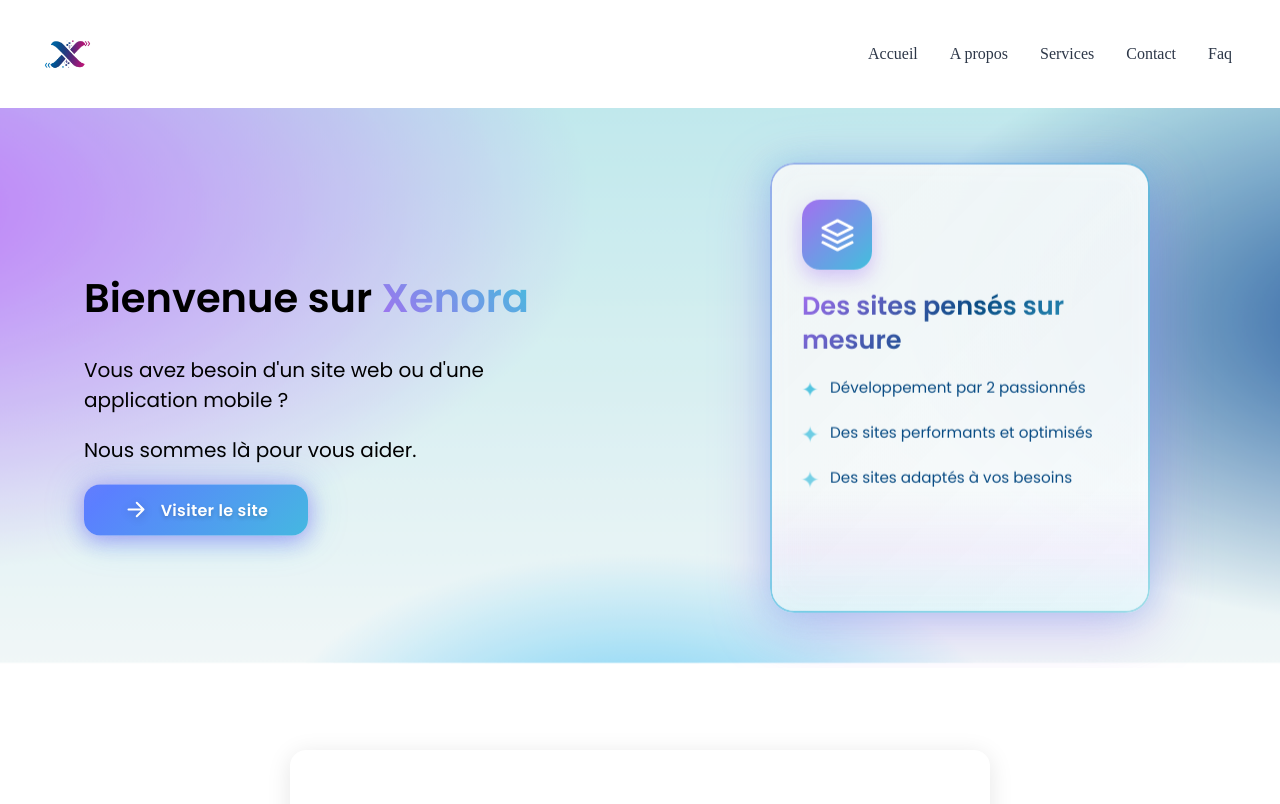
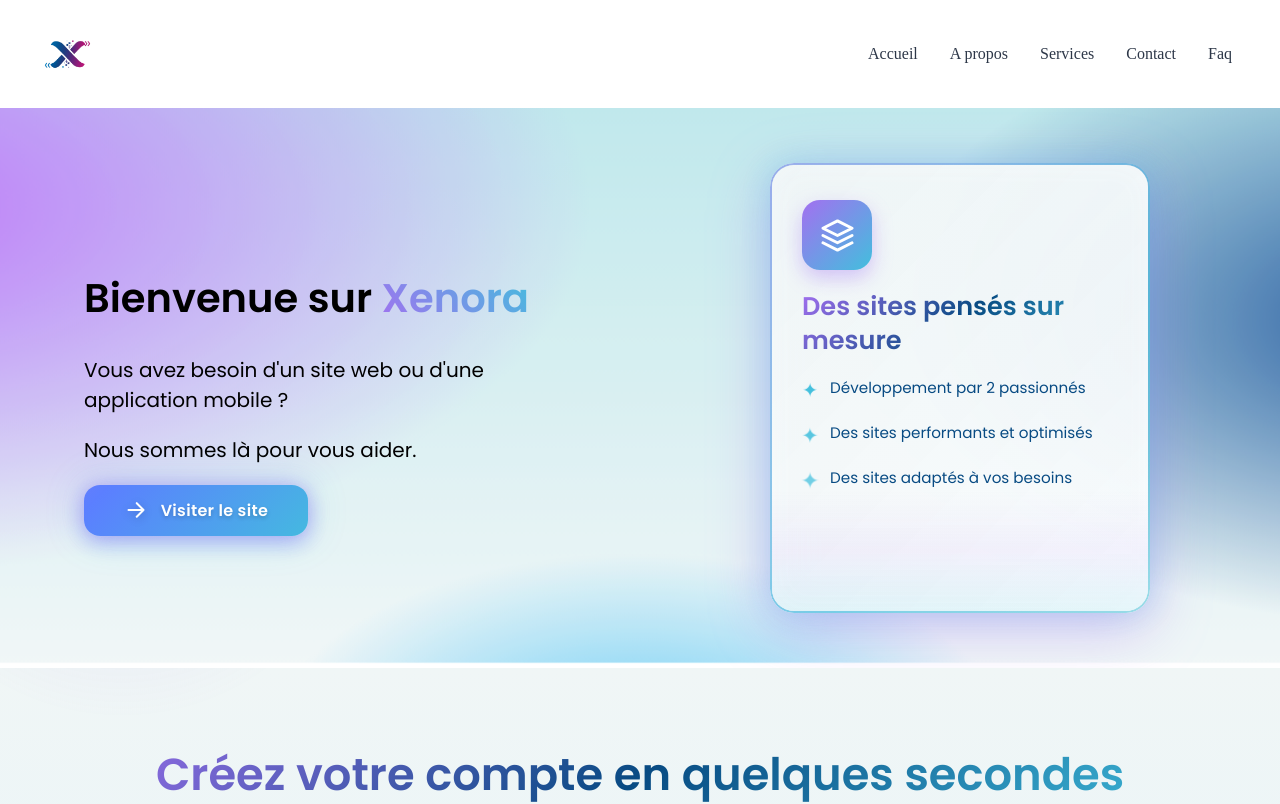
Before and after one commit to Amolyy25/Xenora, a React (Vite) app: page / in a window 1280 px wide. Shown: the top 804 px of the page. Built offline with nearby package versions, Linux system fonts and the light colour scheme.

Commit message:
Import Demoback component in main.tsx

```diff
--- a/src/main.tsx
+++ b/src/main.tsx
@@ -2,6 +2,7 @@
 import { createRoot } from 'react-dom/client'
 import Hero from './Hero.tsx'
 import './styles.css'
+import Demoback from './demobackend.tsx'
 
 import NavBar from './NavBar.tsx'
 import Contact from './contact.tsx'
@@ -10,6 +11,7 @@
   <StrictMode>
     <NavBar />
     <Hero />
+    <Demoback />
     <Contact />
   </StrictMode>
 )
```
